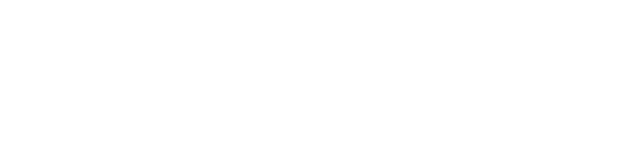
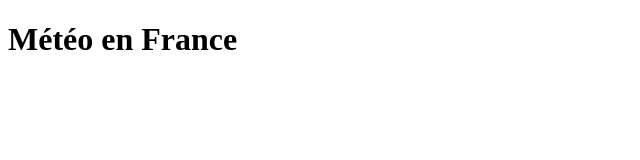
Before and after one commit to Johblanc/meteo, a plain HTML site: page index.html in a window 1280 px wide. Shown: the whole page, without its empty margins (0-640 px from the left). Drawn offline with Linux system fonts and the light colour scheme.

Commit message:
feat (body): add header

```diff
--- a/index.html
+++ b/index.html
@@ -8,6 +8,8 @@
     <title>Document</title>
 </head>
 <body>
-
+    <header class="">
+        <h1 class="">Météo en France</h1>
+    </header>
 </body>
 </html>
```
